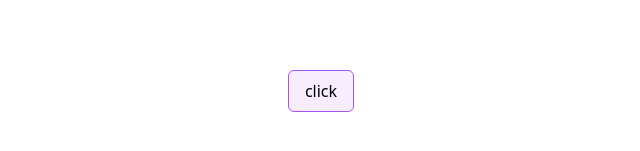
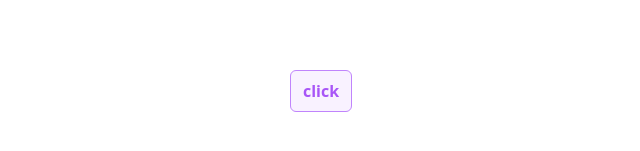
Before and after one commit to rakibul12212/l2-module5, a React (Vite) app: page / in a window 1280 px wide. Shown: the part 309-460 px from the top of the page, without its empty margins (319-959 px from the left). Built offline with nearby package versions, Linux system fonts and the light colour scheme.

Commit message:
reusable btn variant

```diff
--- a/src/App.tsx
+++ b/src/App.tsx
@@ -5,7 +5,7 @@ function App() {
   return (
     <Container>
       <div className="h-screen w-full flex justify-center items-center">
-        <Button outline={true}></Button>
+        <Button variant="outline"></Button>
       </div>
     </Container>
   );
--- a/src/components/ui/Button.tsx
+++ b/src/components/ui/Button.tsx
@@ -2,28 +2,19 @@ import { twMerge } from "tailwind-merge";
 import { clsx } from "clsx";
 import cn from "../../utils/cn";
 
-//* `bg-purple-500 px-4 py-2 rounded-md ${className} ${
-//*   variant == "outline" ? "border border-purple-500 bg-opacity-10" : ""
-//*}`;
+const Button = ({ className, variant }) => {
+  const getVariant = (variant) => {
+    switch (variant) {
+      case "outline":
+        return "btn-outline";
+      case "ghost":
+        return "btn-ghost";
 
-const Button = ({ className, outline }) => {
-  return (
-    <button
-      className={cn(
-        twMerge(
-          clsx(
-            "bg-purple-500 px-4 py-2 rounded-md",
-            {
-              "border border-purple-500 bg-opacity-10": outline,
-            },
-            className
-          )
-        )
-      )}
-    >
-      click
-    </button>
-  );
+      default:
+        return "btn-solid";
+    }
+  };
+  return <button className={cn(getVariant(variant), className)}>click</button>;
 };
 
 export default Button;
--- a/src/style/button.css
+++ b/src/style/button.css
@@ -1,14 +1,25 @@
 /* @layer components{} :for customize any components like button */
 @layer components {
-  .btn {
+  .btn-solid {
     @apply px-3;
     @apply py-2;
-    @apply rounded-md;
+    @apply font-semibold text-white rounded-md;
+    @apply bg-purple-400 hover:bg-purple-500 focus:bg-purple-500;
+    @apply transition-all;
   }
-  .btn-primary {
-    @apply bg-purple-400;
+  .btn-outline {
+    @apply px-3;
+    @apply py-2;
+    @apply font-semibold text-purple-500 rounded-md;
+    @apply bg-purple-400 bg-opacity-10 hover:bg-opacity-20 focus:bg-opacity-20;
+    @apply border border-purple-400;
+    @apply transition-all;
   }
-  .btn-danger {
-    @apply bg-red-400;
+  .btn-ghost {
+    @apply px-3;
+    @apply py-2;
+    @apply font-semibold text-purple-500 rounded-md;
+    @apply bg-purple-400 bg-opacity-0 hover:bg-opacity-20 focus:bg-opacity-20;
+    @apply transition-all;
   }
 }
```
